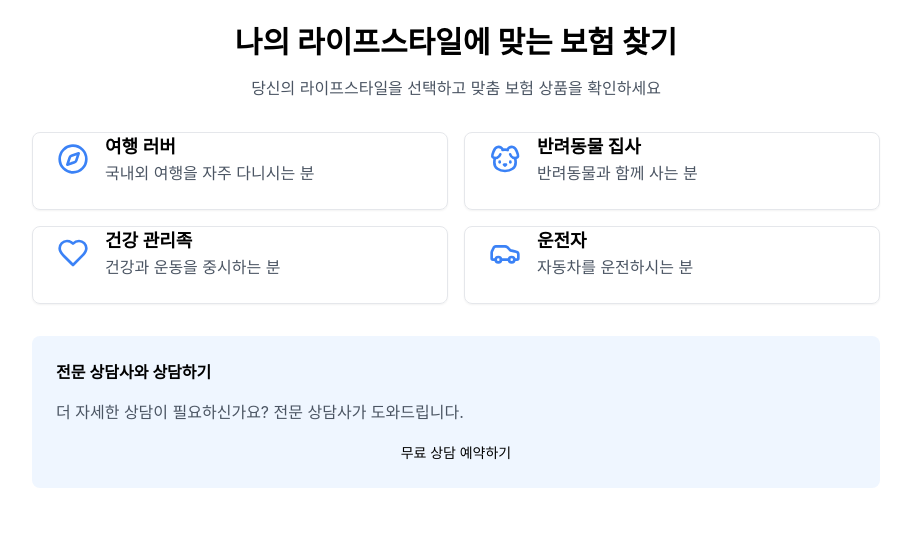
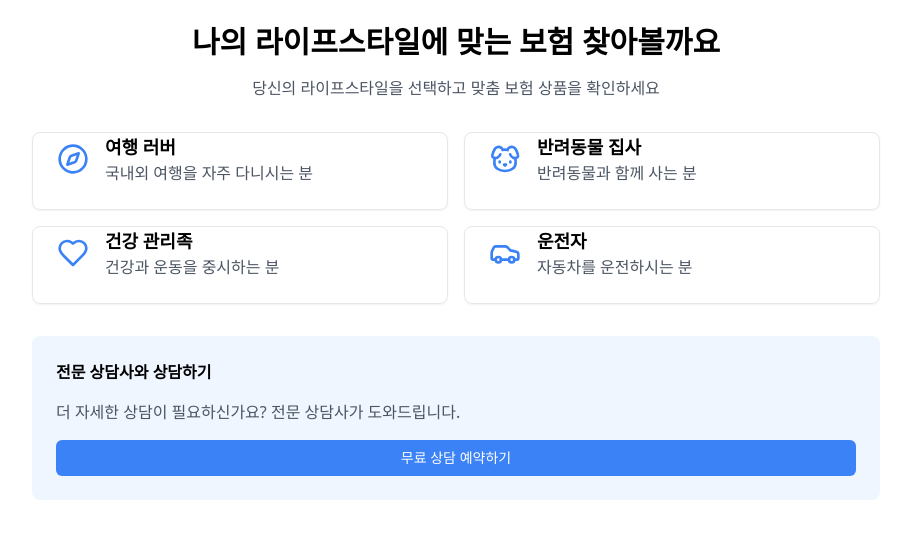
Before and after one commit to bestkiki/my-insurance-site, a React (Create React App) app: page / in a window 1280 px wide. Shown: the top 538 px of the page, without its empty margins (184-1095 px from the left). Built offline with nearby package versions, Linux system fonts and the light colour scheme.

Commit message:
Fix design issues and update components

```diff
--- a/src/components/InsuranceRecommender.jsx
+++ b/src/components/InsuranceRecommender.jsx
@@ -1,7 +1,7 @@
 import React, { useState } from 'react';
-import { Card, CardHeader, CardTitle, CardContent } from '../components/ui/card';
-import { Button } from '../components/ui/button';
-import { Compass, Heart, Dog, Car, Home, Baby } from 'lucide-react';
+import { Card, CardHeader, CardTitle, CardContent } from './ui/card';
+import { Button } from './ui/button';
+import { Compass, Heart, Dog, Car } from 'lucide-react';
 
 const InsuranceRecommender = () => {
   const [selectedLifestyle, setSelectedLifestyle] = useState(null);
@@ -52,7 +52,7 @@ const InsuranceRecommender = () => {
   return (
     <div className="max-w-4xl mx-auto p-6">
       <div className="text-center mb-8">
-        <h1 className="text-3xl font-bold mb-4">나의 라이프스타일에 맞는 보험 찾기</h1>
+        <h1 className="text-3xl font-bold mb-4">나의 라이프스타일에 맞는 보험 찾아볼까요</h1>
         <p className="text-gray-600">당신의 라이프스타일을 선택하고 맞춤 보험 상품을 확인하세요</p>
       </div>
 
--- a/src/components/ui/button.jsx
+++ b/src/components/ui/button.jsx
@@ -7,7 +7,7 @@ const Button = React.forwardRef(({ className, variant = "default", size = "defau
   return (
     <Comp
       className={cn(
-        "inline-flex items-center justify-center rounded-md text-sm font-medium ring-offset-background transition-colors focus-visible:outline-none focus-visible:ring-2 focus-visible:ring-ring focus-visible:ring-offset-2 disabled:pointer-events-none disabled:opacity-50",
+        "inline-flex items-center justify-center rounded-md bg-blue-500 px-4 py-2 text-sm font-medium text-white hover:bg-blue-600 focus:outline-none focus:ring-2 focus:ring-blue-500 focus:ring-offset-2",
         className
       )}
       ref={ref}
--- a/src/index.css
+++ b/src/index.css
@@ -1,19 +1,3 @@
-
 @tailwind base;
 @tailwind components;
 @tailwind utilities;
-
-
-body {
-  margin: 0;
-  font-family: -apple-system, BlinkMacSystemFont, 'Segoe UI', 'Roboto', 'Oxygen',
-    'Ubuntu', 'Cantarell', 'Fira Sans', 'Droid Sans', 'Helvetica Neue',
-    sans-serif;
-  -webkit-font-smoothing: antialiased;
-  -moz-osx-font-smoothing: grayscale;
-}
-
-code {
-  font-family: source-code-pro, Menlo, Monaco, Consolas, 'Courier New',
-    monospace;
-}
```
